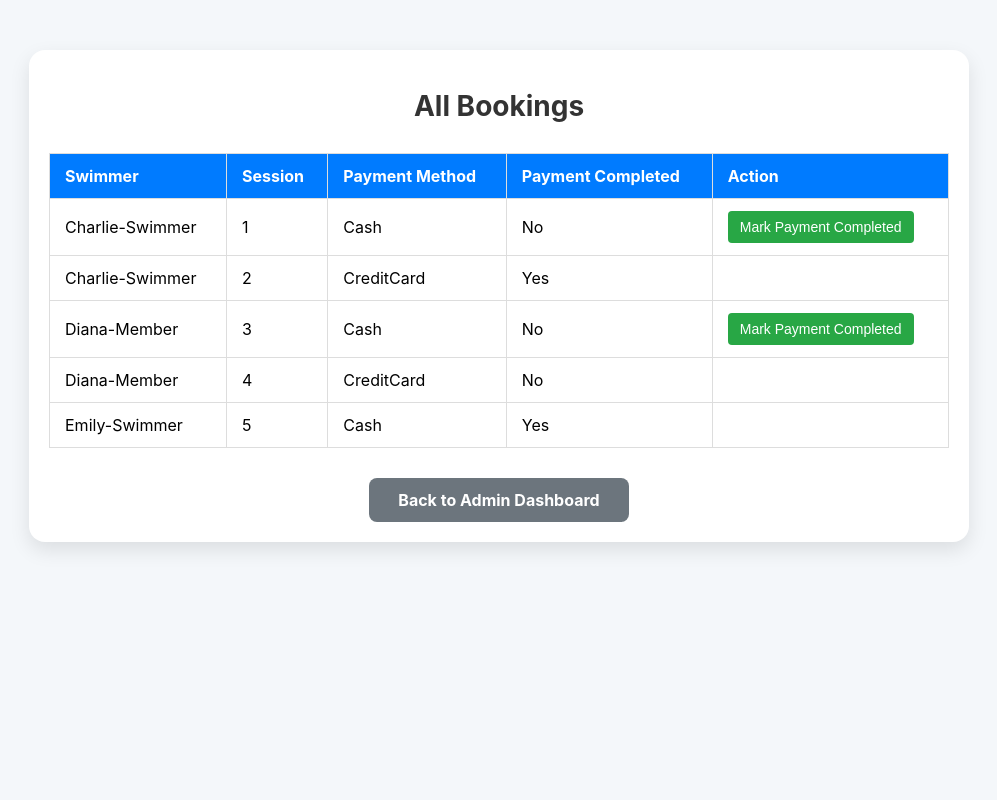
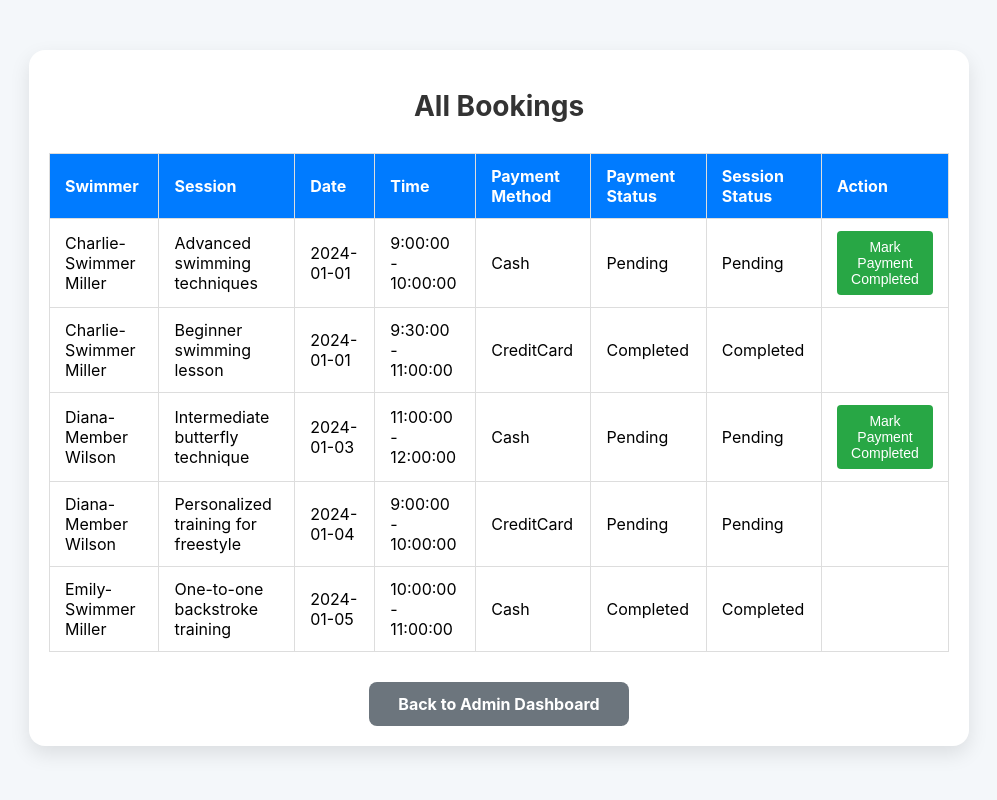
Before and after one commit to uygararas/pool_registration_system, a Flask app: page /admin_view_bookings in a window 1280 px wide. Shown: the whole page, without its empty margins (141-1138 px from the left). Run offline with Flask 3, Linux system fonts and the light colour scheme; a user stored in the database is signed in; data comes from the database, SQL or seed files in the repository; both versions use the stored data as it was after the commit; data that the repository does not hold is empty; some libraries are stand-ins or nearby versions.

Commit message:
view booking functionality

```diff
--- a/app/app.py
+++ b/app/app.py
@@ -1427,21 +1427,37 @@ def generate_report():
 @app.route('/admin_view_bookings')
 def admin_view_bookings():
     if 'loggedin' in session and session.get('role') == 'Admin':
-        cursor = mysql.connection.cursor(MySQLdb.cursors.DictCursor)
-        cursor.execute("""
-            SELECT
-                b.swimmer_id,
-                u.forename AS swimmer_name,
-                b.session_id,
-                b.paymentMethod as payment_method,
-                b.isPaymentCompleted as is_payment_completed
-            FROM booking b
-            JOIN user u ON b.swimmer_id = u.user_id
-            ORDER BY b.session_id
-        """)
-        bookings = cursor.fetchall()
-        cursor.close()
-        return render_template('admin_view_bookings.html', bookings=bookings)
+        try:
+            cursor = mysql.connection.cursor(MySQLdb.cursors.DictCursor)
+
+            query = """
+                SELECT
+                    b.swimmer_id,
+                    b.session_id,
+                    b.isCompleted,
+                    b.paymentMethod,
+                    b.isPaymentCompleted,
+                    u.forename,
+                    u.surname,
+                    s.description,
+                    s.date,
+                    s.start_time,
+                    s.end_time
+                FROM booking b
+                JOIN user u ON b.swimmer_id = u.user_id
+                JOIN session s ON b.session_id = s.session_id
+                ORDER BY s.date, s.start_time
+            """
+            cursor.execute(query)
+            bookings = cursor.fetchall()
+            print("Fetched bookings:", bookings)  # Debug print
+
+            cursor.close()
+            return render_template('admin_view_bookings.html', bookings=bookings)
+        except Exception as e:
+            print("Database error:", str(e))  # Debug print
+            flash(f'Error fetching bookings: {str(e)}', 'danger')
+            return redirect(url_for('admin_homepage'))
     else:
         flash('Unauthorized access!', 'danger')
         return redirect(url_for('login'))
@@ -1487,9 +1503,24 @@ def admin_view_users():
     else:
         flash('Unauthorized access!', 'danger')
         return redirect(url_for('login'))
-#end of admin functions
-
-
+
+@app.route('/update_payment_status/<int:swimmer_id>/<int:session_id>', methods=['POST'])
+def update_payment_status(swimmer_id, session_id):
+    if 'loggedin' in session and session.get('role') == 'Admin':
+        try:
+            cursor = mysql.connection.cursor()
+            cursor.execute("""
+                UPDATE booking
+                SET isPaymentCompleted = TRUE
+                WHERE swimmer_id = %s AND session_id = %s
+            """, (swimmer_id, session_id))
+            mysql.connection.commit()
+            cursor.close()
+            flash('Payment status updated successfully!', 'success')
+        except Exception as e:
+            flash('Error updating payment status!', 'danger')
+        return redirect(url_for('admin_view_bookings'))
+    return redirect(url_for('login'))
 
 if __name__ == '__main__':
     app.run(host='0.0.0.0', port=5000, debug=True)
--- a/app/templates/admin_view_bookings.html
+++ b/app/templates/admin_view_bookings.html
@@ -35,26 +35,39 @@
             <tr>
               <th>Swimmer</th>
               <th>Session</th>
+              <th>Date</th>
+              <th>Time</th>
               <th>Payment Method</th>
-              <th>Payment Completed</th>
+              <th>Payment Status</th>
+              <th>Session Status</th>
               <th>Action</th>
             </tr>
           </thead>
           <tbody>
+            {% if bookings %}
                 {% for booking in bookings %}
                 <tr>
-              <td>{{ booking.swimmer_name }}</td>
-              <td>{{ booking.session_id }}</td>
-              <td>{{ booking.payment_method }}</td>
-              <td>{{ 'Yes' if booking.is_payment_completed else 'No' }}</td>
+                    <td>{{ booking.forename }} {{ booking.surname }}</td>
+                    <td>{{ booking.description }}</td>
+                    <td>{{ booking.date }}</td>
+                    <td>{{ booking.start_time }} - {{ booking.end_time }}</td>
+                    <td>{{ booking.paymentMethod }}</td>
+                    <td>{{ 'Completed' if booking.isPaymentCompleted else 'Pending' }}</td>
+                    <td>{{ 'Completed' if booking.isCompleted else 'Pending' }}</td>
                     <td>
-                {% if not booking.is_payment_completed and
-                booking.payment_method == "Cash" %}
-                <button class="btn-action">Mark Payment Completed</button>
+                        {% if not booking.isPaymentCompleted and booking.paymentMethod == 'Cash' %}
+                            <form action="{{ url_for('update_payment_status', swimmer_id=booking.swimmer_id, session_id=booking.session_id) }}" method="POST" style="display: inline;">
+                                <button type="submit" class="btn-action">Mark Payment Completed</button>
+                            </form>
                         {% endif %}
                     </td>
                 </tr>
                 {% endfor %}
+            {% else %}
+                <tr>
+                    <td colspan="8">No bookings found</td>
+                </tr>
+            {% endif %}
           </tbody>
         </table>
       </div>
```
Also changed, not shown: schema.sql (+8 -0 lines). Lines whose indentation alone changed are shown as unchanged.
